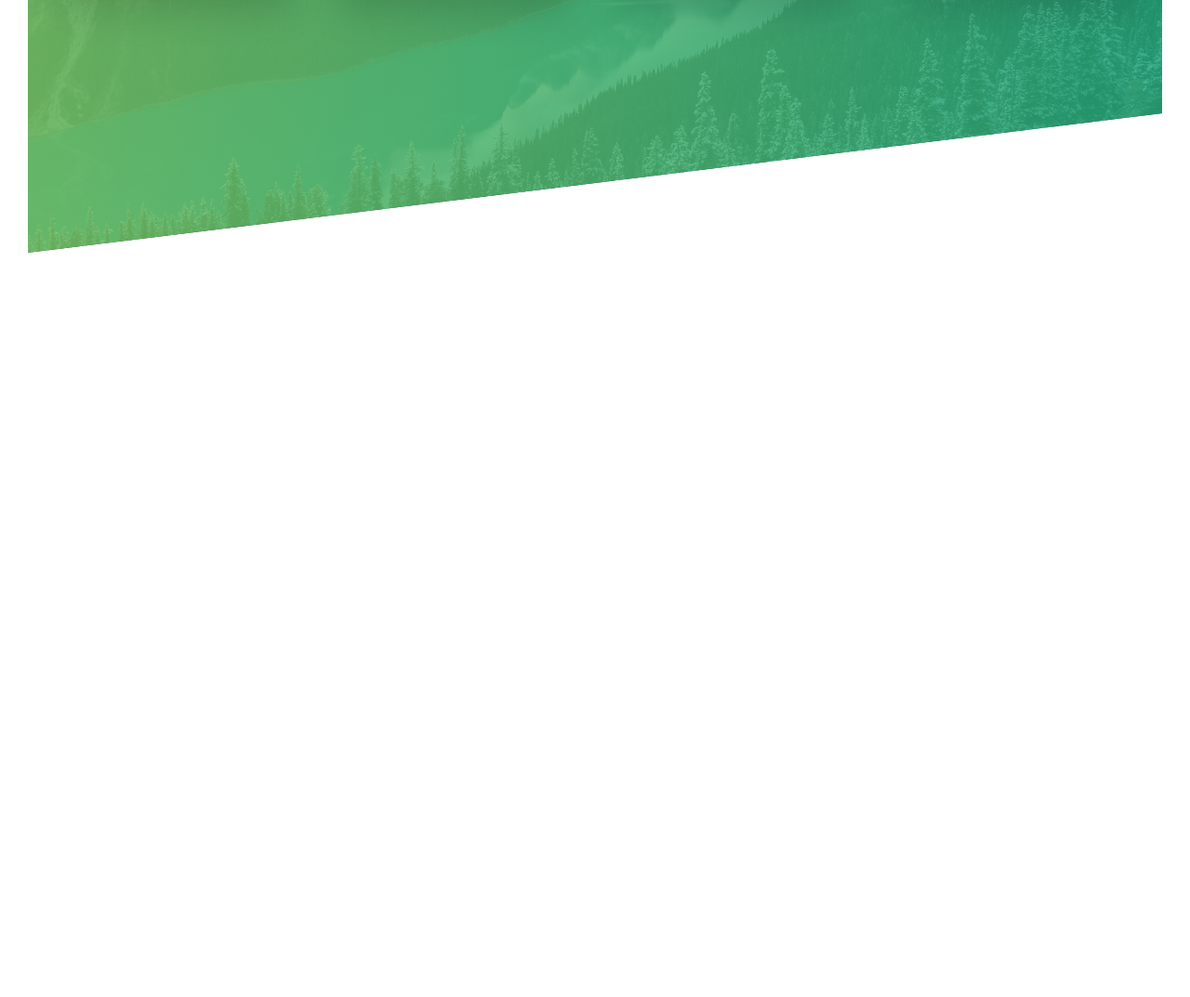
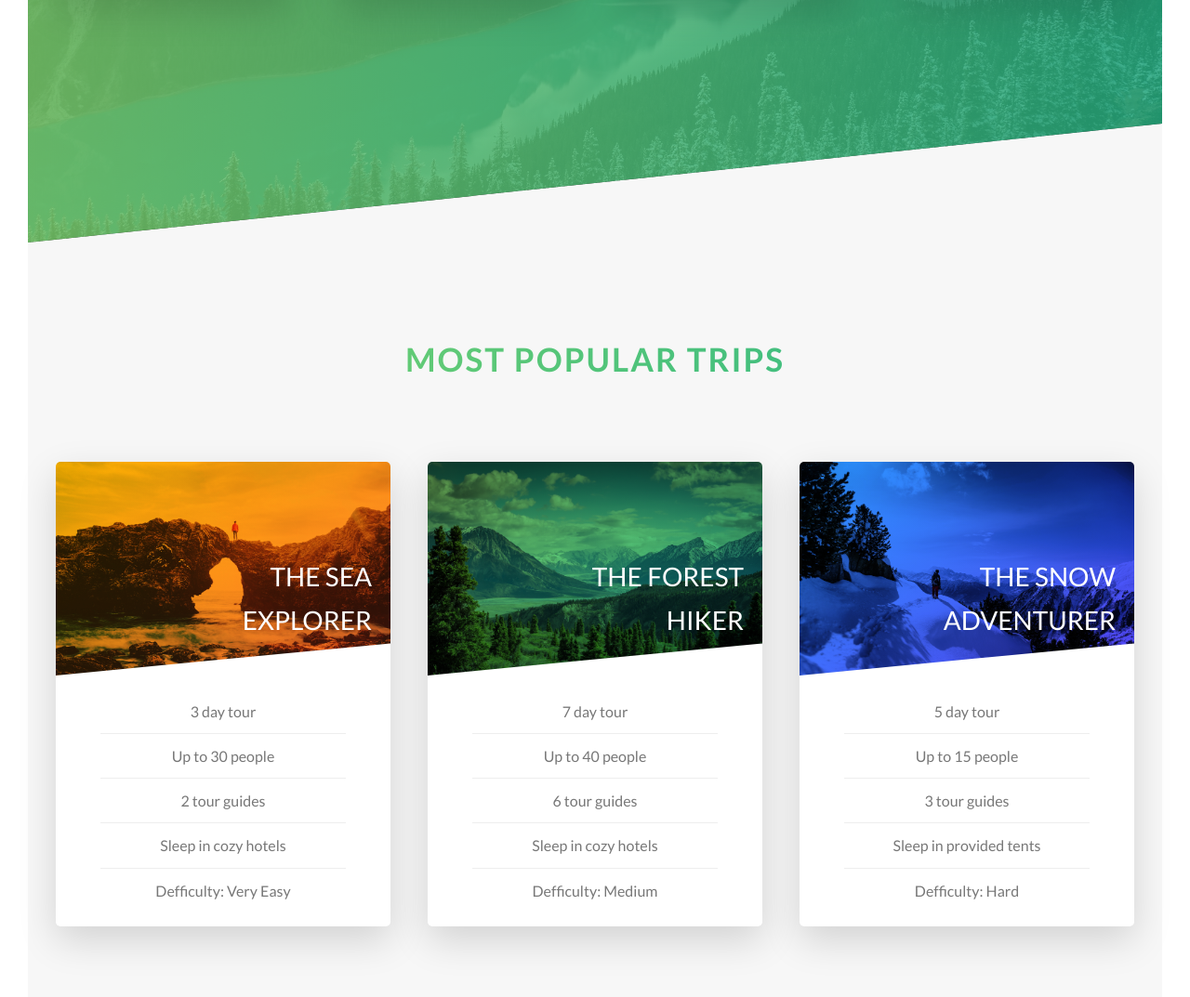
Before and after one commit to shettykaran21/natours-project, a website: page index.html in a window 1280 px wide. Shown: the part 1991-3064 px from the top of the page at 93% size. Before the commit the page ends 2263 px from the top, so only its background shows below. Drawn offline with Linux system fonts and the light colour scheme.

Commit message:
Done with front part Tours section

```diff
--- a/index.html
+++ b/index.html
@@ -113,6 +113,74 @@
           </div>
         </div>
       </section>
+
+      <section class="section-tours">
+        <div class="container">
+          <h2 class="heading-secondary mb-l">
+            Most Popular Trips
+          </h2>
+
+          <div class="card-container">
+            <div class="card">
+              <div class="card__side card__side--front">
+                <div class="card__picture card__picture--1"></div>
+                <h4 class="card__heading">
+                  The Sea <br />
+                  Explorer
+                </h4>
+                <div class="card__details">
+                  <ul>
+                    <li>3 day tour</li>
+                    <li>Up to 30 people</li>
+                    <li>2 tour guides</li>
+                    <li>Sleep in cozy hotels</li>
+                    <li>Defficulty: Very Easy</li>
+                  </ul>
+                </div>
+              </div>
+              <div class="card__side card__side--back card__side--back-1"></div>
+            </div>
+            <div class="card">
+              <div class="card__side card__side--front">
+                <div class="card__picture card__picture--2"></div>
+                <h4 class="card__heading">
+                  The Forest <br />
+                  Hiker
+                </h4>
+                <div class="card__details">
+                  <ul>
+                    <li>7 day tour</li>
+                    <li>Up to 40 people</li>
+                    <li>6 tour guides</li>
+                    <li>Sleep in cozy hotels</li>
+                    <li>Defficulty: Medium</li>
+                  </ul>
+                </div>
+              </div>
+              <div class="card__side card__side--back card__side--back-2"></div>
+            </div>
+            <div class="card">
+              <div class="card__side card__side--front">
+                <div class="card__picture card__picture--3"></div>
+                <h4 class="card__heading">
+                  The Snow <br />
+                  Adventurer
+                </h4>
+                <div class="card__details">
+                  <ul>
+                    <li>5 day tour</li>
+                    <li>Up to 15 people</li>
+                    <li>3 tour guides</li>
+                    <li>Sleep in provided tents</li>
+                    <li>Defficulty: Hard</li>
+                  </ul>
+                </div>
+              </div>
+              <div class="card__side card__side--back card__side--back-3"></div>
+            </div>
+          </div>
+        </div>
+      </section>
     </main>
   </body>
 </html>
--- a/sass/abstracts/_variables.scss
+++ b/sass/abstracts/_variables.scss
@@ -3,6 +3,16 @@ $color-green: #55c57a;
 $color-green-light: #7ed56f;
 $color-green-dark: #27b485;
 
+$color-orange-light: #ffb900;
+$color-orange-dark: #ff7730;
+
+$color-blue-light: #2998ff;
+$color-blue-dark: #5643fa;
+
 $color-grey-light-1: #f7f7f7;
+$color-grey-light-2: #eee;
 $color-grey-dark: #777;
 $color-black: #000;
+
+// Fonts
+$default-font-size: 1.6rem;
--- a/sass/base/_typography.scss
+++ b/sass/base/_typography.scss
@@ -32,13 +32,13 @@
 }
 
 .heading-s {
-  font-size: 1.6rem;
+  font-size: $default-font-size;
   font-weight: 700;
   text-transform: uppercase;
 }
 
 .paragraph {
-  font-size: 1.6rem;
+  font-size: $default-font-size;
 
   &:not(:last-child) {
     margin-bottom: 3rem;
--- a/sass/components/_button.scss
+++ b/sass/components/_button.scss
@@ -8,7 +8,7 @@
     transition: all 0.2s ease;
     border-radius: 5rem;
     position: relative;
-    font-size: 1.6rem;
+    font-size: $default-font-size;
   }
 
   &:hover {
@@ -56,7 +56,7 @@
 .btn--text {
   &:link,
   &:visited {
-    font-size: 1.6rem;
+    font-size: $default-font-size;
     color: $color-green;
     display: inline-block;
     text-decoration: none;
--- /dev/null
+++ b/sass/components/_card.scss
@@ -0,0 +1,125 @@
+.card-container {
+  display: grid;
+  grid-template-columns: repeat(3, 1fr);
+  column-gap: 4rem;
+  grid-auto-rows: minmax(50rem, auto);
+}
+
+.card {
+  perspective: 150rem;
+  position: relative;
+  height: 50rem;
+
+  &__side {
+    background-color: #fff;
+    height: 50rem;
+    transition: all 0.6s ease;
+    position: absolute;
+    top: 0;
+    left: 0;
+    width: 100%;
+    backface-visibility: hidden;
+    border-radius: 5px;
+    box-shadow: 0 1.5rem 4rem rgba(black, 0.15);
+    overflow: hidden;
+
+    &--back {
+      transform: rotateY(180deg);
+
+      &-1 {
+        background: linear-gradient(
+          to right bottom,
+          $color-orange-light,
+          $color-orange-dark
+        );
+      }
+
+      &-2 {
+        background: linear-gradient(
+          to right bottom,
+          $color-green-light,
+          $color-green-dark
+        );
+      }
+
+      &-3 {
+        background: linear-gradient(
+          to right bottom,
+          $color-blue-light,
+          $color-blue-dark
+        );
+      }
+    }
+  }
+
+  &:hover &__side--front {
+    transform: rotateY(-180deg);
+  }
+
+  &:hover &__side--back {
+    transform: rotateY(0);
+  }
+
+  &__picture {
+    background-size: cover;
+    height: 23rem;
+    background-blend-mode: multiply;
+    clip-path: polygon(0 0, 100% 0, 100% 85%, 0 100%);
+
+    &--1 {
+      background-image: linear-gradient(
+          to right bottom,
+          $color-orange-light,
+          $color-orange-dark
+        ),
+        url('/img/nat-5.jpg');
+    }
+
+    &--2 {
+      background-image: linear-gradient(
+          to right bottom,
+          $color-green-light,
+          $color-green-dark
+        ),
+        url('/img/nat-6.jpg');
+    }
+
+    &--3 {
+      background-image: linear-gradient(
+          to right bottom,
+          $color-blue-light,
+          $color-blue-dark
+        ),
+        url('/img/nat-7.jpg');
+    }
+  }
+
+  &__heading {
+    font-size: 2.8rem;
+    font-weight: 400;
+    text-transform: uppercase;
+    color: #fff;
+    position: absolute;
+    right: 2rem;
+    top: 10rem;
+    text-align: right;
+  }
+
+  &__details {
+    padding: 1.5rem;
+    ul {
+      list-style: none;
+      font-size: $default-font-size;
+      text-align: center;
+      width: 80%;
+      margin: 0 auto;
+
+      li {
+        padding: 1rem 0;
+        &:not(:last-child) {
+          border-bottom: 1px solid $color-grey-light-2;
+        }
+      }
+    }
+  }
+}
--- a/sass/main.scss
+++ b/sass/main.scss
@@ -12,6 +12,7 @@
 @import 'components/button';
 @import 'components/composition';
 @import 'components/feature-box';
+@import 'components/card';
 
 @import 'layout/header';
 
--- a/sass/pages/_home.scss
+++ b/sass/pages/_home.scss
@@ -12,19 +12,25 @@
 
 .section-features {
   padding: 20rem 0;
-  margin-top: -10rem;
+  margin: -10rem 0 9rem 0;
   background: linear-gradient(
       to right,
       rgba($color-green-light, 0.8),
       rgba($color-green-dark, 0.8)
     ),
     url('/img/nat-4.jpg') center center/cover no-repeat;
-  transform: skewY(-7deg);
+  transform: skewY(-6deg);
 
   &-container {
     display: grid;
     grid-template-columns: repeat(4, 1fr);
     column-gap: 5rem;
-    transform: skewY(7deg);
+    transform: skewY(6deg);
   }
 }
+
+.section-tours {
+  padding: 25rem 0;
+  margin: -18rem 0;
+  background: $color-grey-light-1;
+}
```
Also changed, not shown: css/style.css.
